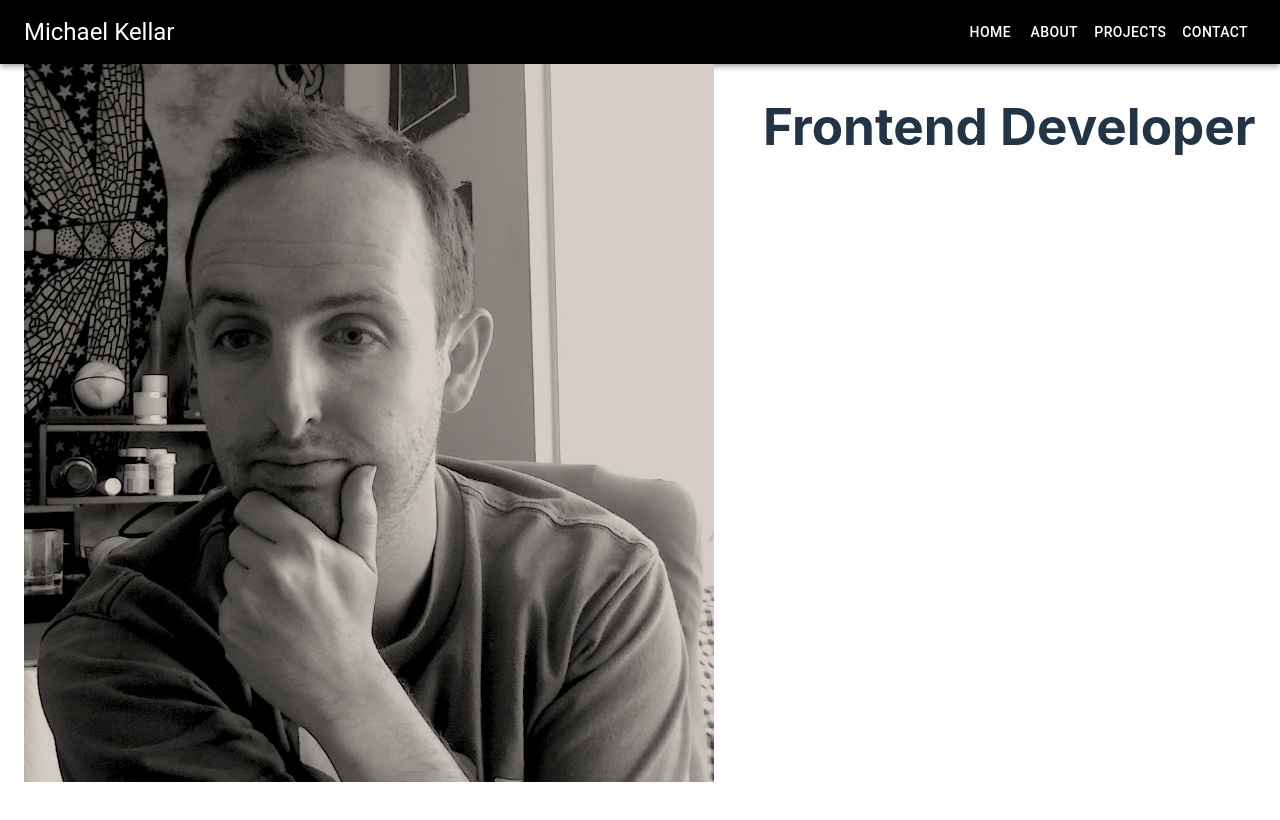
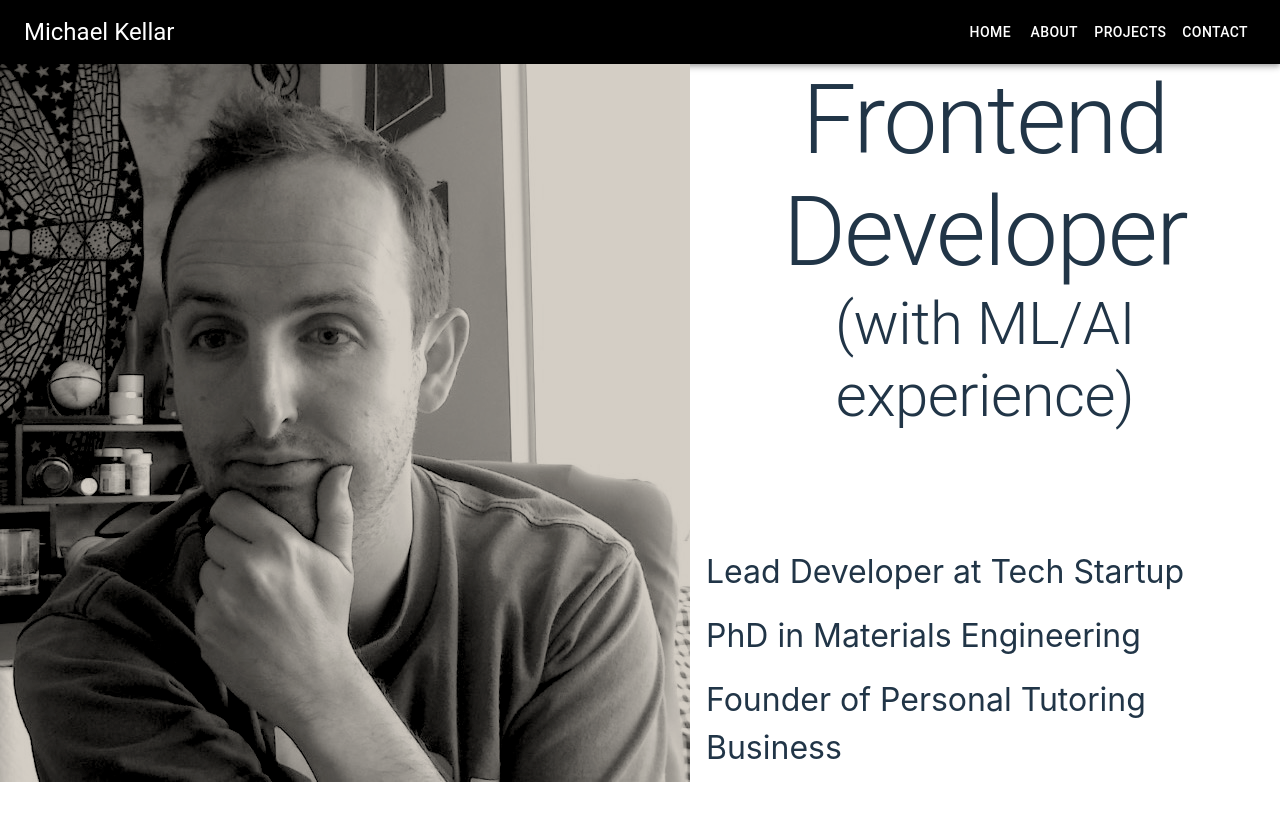
Before and after one commit to DrQuacks/portfolio-website, a React (Vite) app: page / in a window 1280 px wide. Shown: the top 820 px of the page. Built offline with nearby package versions, Linux system fonts and the light colour scheme.

Commit message:
added home page text

```diff
--- a/src/App.css
+++ b/src/App.css
@@ -40,12 +40,25 @@
   display:flex;
   flex-direction: row;
   justify-content: space-around;
+  vertical-align: middle;
 }
 
 .homeImage {
   order:1;
 }
 
+.homeTitle {
+  order: 2;
+  display: flex;
+  flex-direction: column;
+  justify-content: space-between;
+}
+
 .homeTitleText {
+  text-align: center;
+  order: 1;
+}
+
+.homeTitleHighlights {
   order: 2;
 }
--- a/src/Components/HomePage.tsx
+++ b/src/Components/HomePage.tsx
@@ -1,17 +1,34 @@
 import textJson from '../assets/site_text.json';
 import thinkingImageBW from '../assets/thinkingBW.jpg'; // Ensure you have the correct path to your image
+import Typography from '@mui/material/Typography';
+import List from '@mui/material/List';
+import ListItem from '@mui/material/ListItem';
 
 
 const HomePage = () => {
   const homePageText = textJson.home
-  const { title} = homePageText
+  const { title , subtitle , highlights } = homePageText
   return (
     <div className='homeBody'>
       <div className='homeImage'>
         <img src={thinkingImageBW} alt='Me' />
       </div>
-      <div className='homeTitleText'>
-        <h1>{title}</h1>
+      <div className='homeTitle'>
+        <div className='homeTitleText'>
+        <Typography variant="h1" component="div">
+          {title}
+        </Typography>
+        <Typography variant="h2" component="div">
+          {subtitle}
+        </Typography>
+        </div>
+        <div className='homeTitleHighlights'>
+          <List>
+            <ListItem sx={{ fontSize: 32 }}>{highlights[0]}</ListItem>
+            <ListItem sx={{ fontSize: 32 }}>{highlights[1]}</ListItem>
+            <ListItem sx={{ fontSize: 32 }}>{highlights[2]}</ListItem>
+          </List>
+        </div>
       </div>
     </div>
   );
--- a/src/assets/site_text.json
+++ b/src/assets/site_text.json
@@ -1,8 +1,12 @@
 {
     "home":{
         "title":"Frontend Developer",
-        "subtitle":"with an active interest in ML/AI in Python",
-        "description":"I am a web developer with experience in front-end and back-end development. I have worked with a variety of technologies and frameworks, including React, Angular, Node.js, and Express. I am passionate about creating beautiful and functional websites that help businesses grow and succeed. I am always looking for new opportunities to learn and grow as a developer, and I am excited to work with you on your next project."
+        "subtitle":"(with ML/AI experience)",
+        "highlights":[
+            "Lead Developer at Tech Startup",
+            "PhD in Materials Engineering",
+            "Founder of Personal Tutoring Business"
+        ]
     },
     "about":{
 
```
